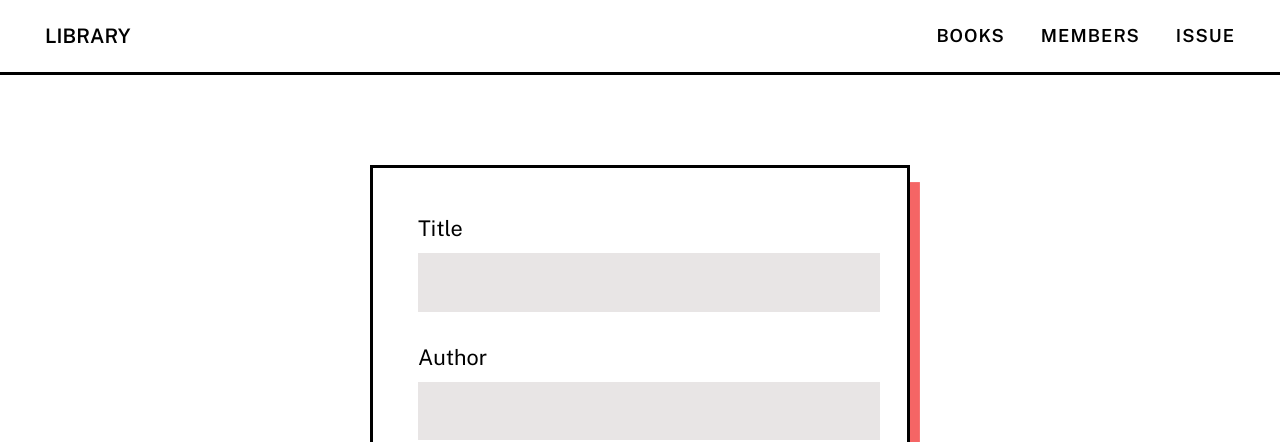
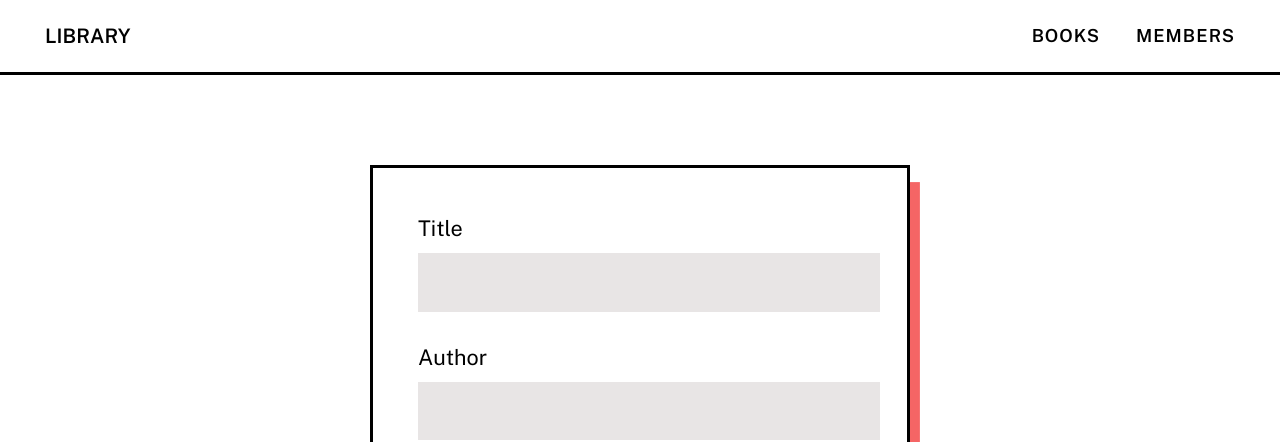
Before and after one commit to kiminzajnr/Library-Management-Web-Application, a Flask app: page /add_book in a window 1280 px wide. Shown: the top 442 px of the page. Run offline with Flask 3, Linux system fonts and the light colour scheme.

```diff
--- a/Library/templates/macros/nav.html
+++ b/Library/templates/macros/nav.html
@@ -1,4 +1,4 @@
-{% macro header(email, theme) %}
+{% macro header() %}
 <header class="header">
     <div class="nav-container">
         <a href="{{ url_for('pages.index') }}" class="header__logo">
@@ -20,13 +20,6 @@
                 <span class="nav__item">Members</span>
             </a>
 
-            <a
-                href="#"
-                class="nav__link"
-            >
-                <span class="nav__item">Issue</span>
-            </a>
-
         </nav>
     </div>
 </header>
```
